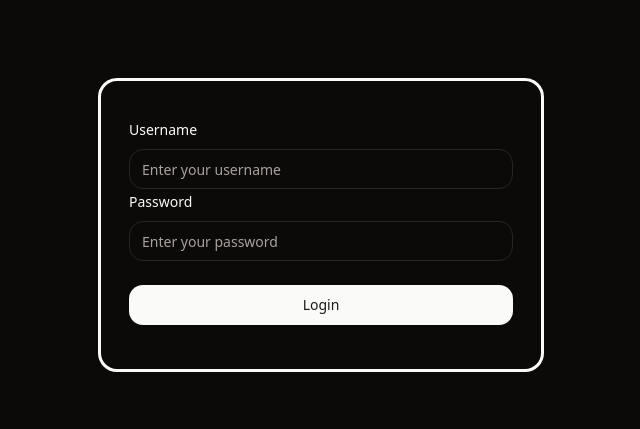
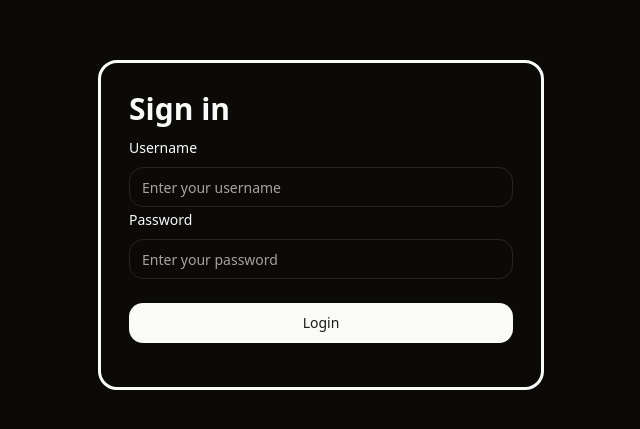
Before and after one commit to Nowidas/financial-outlook, a React (Vite) app in the folder frontend/: page /login in a window 1280 px wide. Shown: the part 175-604 px from the top of the page, without its empty margins (319-959 px from the left). Built offline with nearby package versions, Linux system fonts and the light colour scheme.

Commit message:
small ui changes

```diff
--- a/frontend/src/components/pages/login.tsx
+++ b/frontend/src/components/pages/login.tsx
@@ -53,6 +53,8 @@ export const Login: React.FC<IProps> = ({ msg }) => {
     return (
         <Layout>
             <div className="outline outline-offset-4 outline-inherit rounded-sm p-6">
+                <div className="flex items-center justify-between">
+                    <h1 className="text-3xl font-semibold">Sign in</h1></div>
                 <div className="space-y-4 py-2 pb-4 w-96">
                     <Form {...form}>
                         <form onSubmit={form.handleSubmit(onSubmit)}>
```
